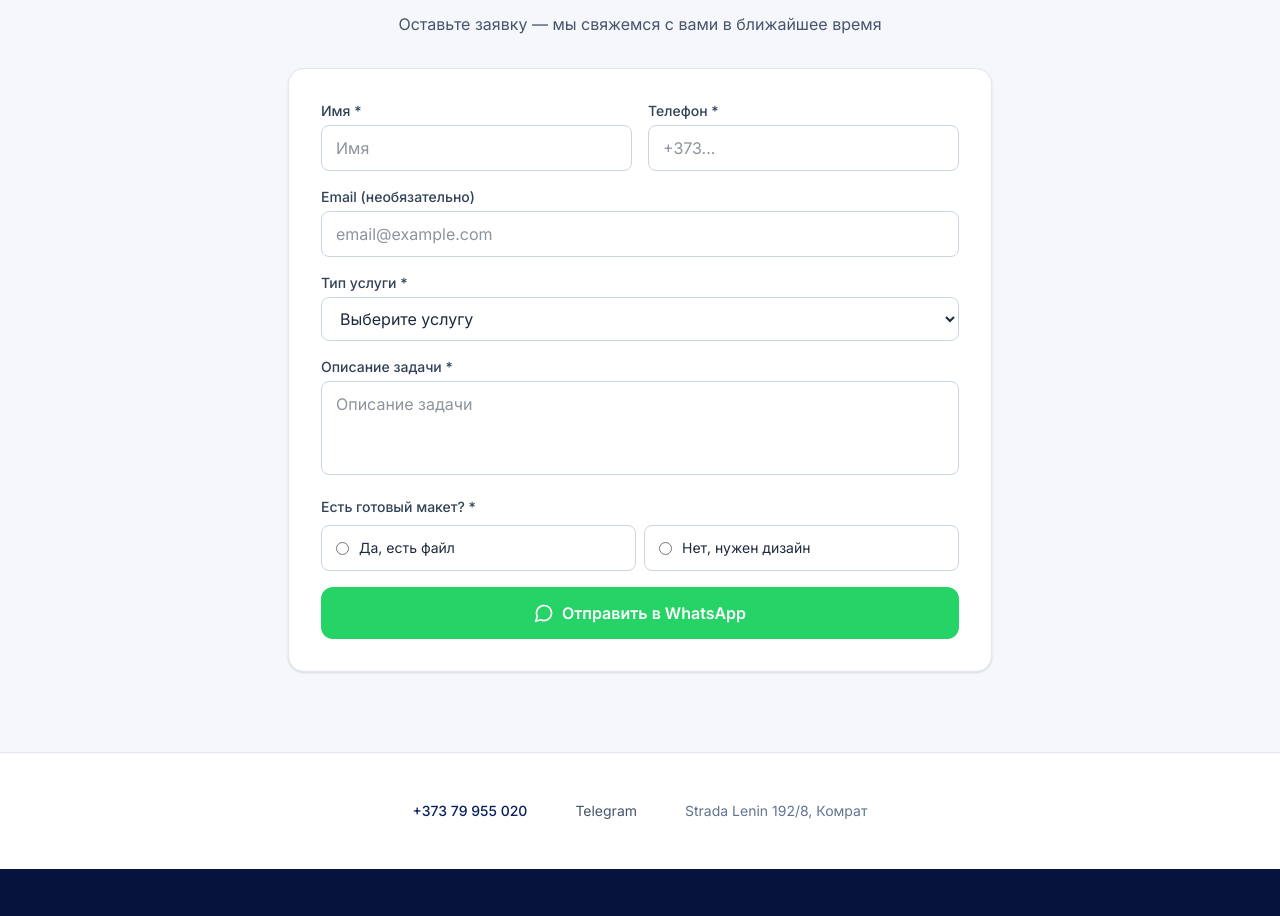
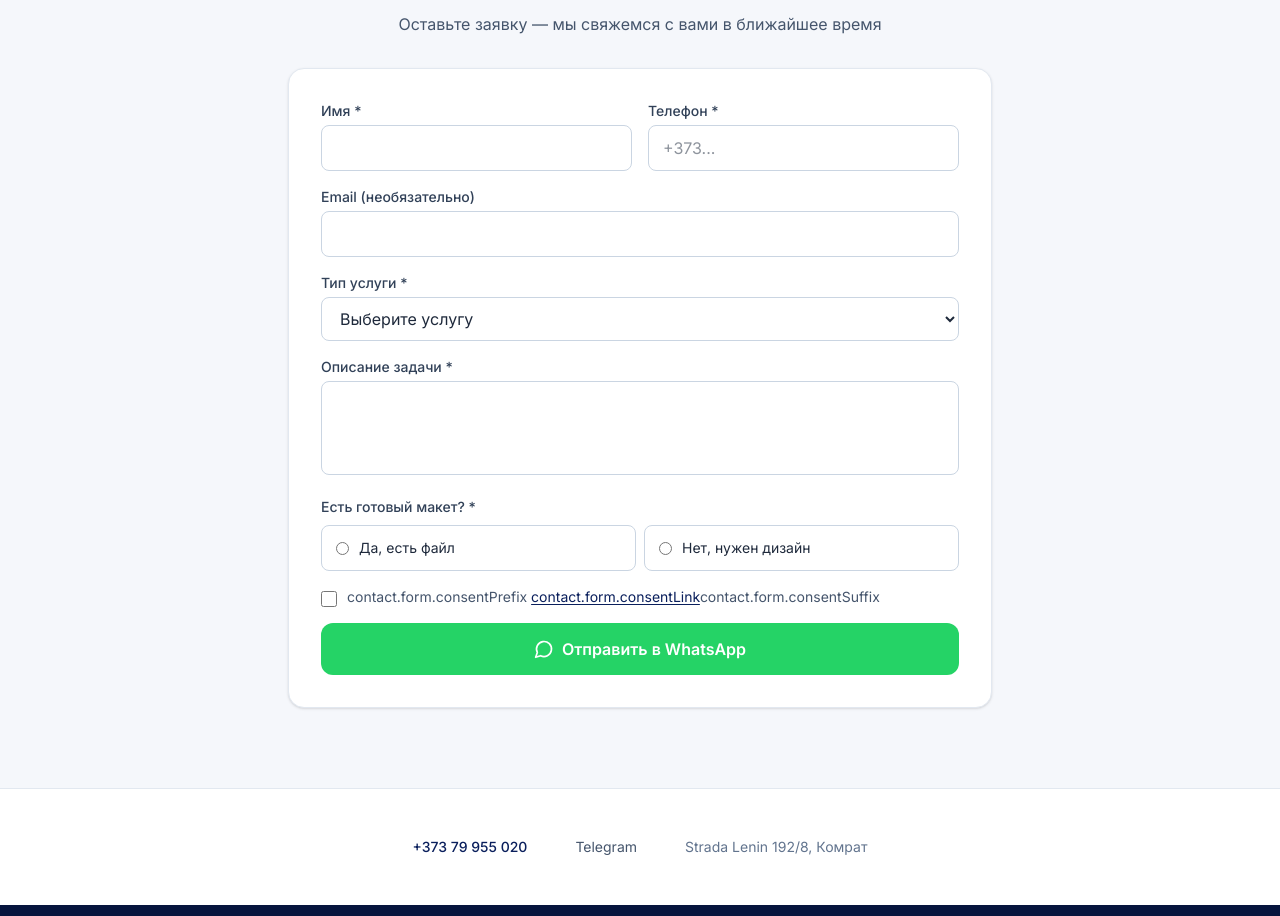
Before and after one commit to digitalsled-md/av-poligraf, a Next.js app: page /ru in a window 1280 px wide. Shown: the part 2950-3866 px from the top of the page. Built offline with nearby package versions, Linux system fonts and the light colour scheme.

Commit message:
feat: privacy consent checkbox required before WhatsApp submit

```diff
--- a/src/components/contact/ContactForm.tsx
+++ b/src/components/contact/ContactForm.tsx
@@ -6,6 +6,7 @@ import { zodResolver } from "@hookform/resolvers/zod";
 import { z } from "zod";
 import { useTranslations, useLocale } from "next-intl";
 import { CheckCircle2, MessageCircle } from "lucide-react";
+import { Link } from "@/i18n/routing";
 
 const WHATSAPP_NUMBER = "37379955020";
 
@@ -17,6 +18,7 @@ type FormData = {
   description: string;
   deadline?: string;
   hasLayout: "yes" | "no";
+  consent: boolean;
 };
 
 export default function ContactForm({ compact = false }: { compact?: boolean }) {
@@ -34,8 +36,9 @@ export default function ContactForm({ compact = false }: { compact?: boolean })
     service: z.string().min(1, t("required")),
     description: z.string().min(5, t("required")),
     deadline: z.string().optional(),
-    hasLayout: z.enum(["yes", "no"], {
-      required_error: t("required"),
+    hasLayout: z.enum(["yes", "no"], { required_error: t("required") }),
+    consent: z.literal(true, {
+      errorMap: () => ({ message: t("consentRequired") }),
     }),
   });
 
@@ -47,13 +50,11 @@ export default function ContactForm({ compact = false }: { compact?: boolean })
     reset,
   } = useForm<FormData>({
     resolver: zodResolver(schema),
-    defaultValues: { hasLayout: undefined },
+    defaultValues: { hasLayout: undefined, consent: false as unknown as true },
   });
 
   const hasLayout = useWatch({ control, name: "hasLayout" });
-
   const services = tServices.raw("items") as { id: string; title: string }[];
-
   const serviceTitle = (id: string) =>
     services.find((s) => s.id === id)?.title ?? id;
 
@@ -66,7 +67,6 @@ export default function ContactForm({ compact = false }: { compact?: boolean })
         : isRo
           ? "Machetă: nu am — am nevoie de design"
           : "Макет: нет — нужен дизайн";
-
     const lines = [
       isRo
         ? "Bună! Solicitare de pe site-ul A&V Poligraf."
@@ -87,7 +87,6 @@ export default function ContactForm({ compact = false }: { compact?: boolean })
         ? `Descriere: ${data.description}`
         : `Описание: ${data.description}`,
     ].filter(Boolean);
-
     return `https://wa.me/${WHATSAPP_NUMBER}?text=${encodeURIComponent(
       lines.join("\n")
     )}`;
@@ -110,18 +109,13 @@ export default function ContactForm({ compact = false }: { compact?: boolean })
             ? "Deschidem WhatsApp cu textul solicitării"
             : "Открываем WhatsApp с текстом заявки"}
         </p>
-        <p className="text-sm text-slate-500 max-w-sm mx-auto">
-          {isRo
-            ? "Dacă chatul nu s-a deschis — apăsați butonul de mai jos."
-            : "Если чат не открылся — нажмите кнопку ниже."}
-        </p>
         <div className="flex flex-col sm:flex-row gap-3 justify-center pt-2">
           {lastWhatsApp && (
             <a
               href={lastWhatsApp}
               target="_blank"
               rel="noopener noreferrer"
-              className="inline-flex items-center justify-center gap-2 px-5 py-2.5 rounded-xl bg-[#25D366] text-white font-medium text-sm hover:brightness-110"
+              className="inline-flex items-center justify-center gap-2 px-5 py-2.5 rounded-xl bg-[#25D366] text-white font-medium text-sm"
             >
               <MessageCircle className="h-4 w-4" />
               WhatsApp
@@ -155,14 +149,12 @@ export default function ContactForm({ compact = false }: { compact?: boolean })
           </label>
           <input
             {...register("name")}
-            className="w-full px-3.5 py-2.5 rounded-lg border border-slate-300 focus:ring-2 focus:ring-[var(--color-accent)] focus:border-transparent outline-none transition"
-            placeholder={t("name")}
+            className="w-full px-3.5 py-2.5 rounded-lg border border-slate-300 focus:ring-2 focus:ring-[var(--color-accent)] outline-none"
           />
           {errors.name && (
             <p className="mt-1 text-xs text-red-500">{errors.name.message}</p>
           )}
         </div>
-
         <div>
           <label className="block text-sm font-medium text-slate-700 mb-1">
             {t("phone")} *
@@ -170,7 +162,7 @@ export default function ContactForm({ compact = false }: { compact?: boolean })
           <input
             {...register("phone")}
             type="tel"
-            className="w-full px-3.5 py-2.5 rounded-lg border border-slate-300 focus:ring-2 focus:ring-[var(--color-accent)] focus:border-transparent outline-none transition"
+            className="w-full px-3.5 py-2.5 rounded-lg border border-slate-300 focus:ring-2 focus:ring-[var(--color-accent)] outline-none"
             placeholder="+373..."
           />
           {errors.phone && (
@@ -178,7 +170,6 @@ export default function ContactForm({ compact = false }: { compact?: boolean })
           )}
         </div>
       </div>
-
       <div>
         <label className="block text-sm font-medium text-slate-700 mb-1">
           {t("email")}
@@ -186,21 +177,16 @@ export default function ContactForm({ compact = false }: { compact?: boolean })
         <input
           {...register("email")}
           type="email"
-          className="w-full px-3.5 py-2.5 rounded-lg border border-slate-300 focus:ring-2 focus:ring-[var(--color-accent)] focus:border-transparent outline-none transition"
-          placeholder="email@example.com"
+          className="w-full px-3.5 py-2.5 rounded-lg border border-slate-300 focus:ring-2 focus:ring-[var(--color-accent)] outline-none"
         />
-        {errors.email && (
-          <p className="mt-1 text-xs text-red-500">{errors.email.message}</p>
-        )}
       </div>
-
       <div>
         <label className="block text-sm font-medium text-slate-700 mb-1">
           {t("service")} *
         </label>
         <select
           {...register("service")}
-          className="w-full px-3.5 py-2.5 rounded-lg border border-slate-300 focus:ring-2 focus:ring-[var(--color-accent)] focus:border-transparent outline-none transition bg-white"
+          className="w-full px-3.5 py-2.5 rounded-lg border border-slate-300 bg-white outline-none"
         >
           <option value="">{t("servicePlaceholder")}</option>
           {services.map((s) => (
@@ -213,7 +199,6 @@ export default function ContactForm({ compact = false }: { compact?: boolean })
           <p className="mt-1 text-xs text-red-500">{errors.service.message}</p>
         )}
       </div>
-
       <div>
         <label className="block text-sm font-medium text-slate-700 mb-1">
           {t("description")} *
@@ -221,8 +206,7 @@ export default function ContactForm({ compact = false }: { compact?: boolean })
         <textarea
           {...register("description")}
           rows={compact ? 3 : 4}
-          className="w-full px-3.5 py-2.5 rounded-lg border border-slate-300 focus:ring-2 focus:ring-[var(--color-accent)] focus:border-transparent outline-none transition resize-none"
-          placeholder={t("description")}
+          className="w-full px-3.5 py-2.5 rounded-lg border border-slate-300 outline-none resize-none"
         />
         {errors.description && (
           <p className="mt-1 text-xs text-red-500">
@@ -230,7 +214,6 @@ export default function ContactForm({ compact = false }: { compact?: boolean })
           </p>
         )}
       </div>
-
       {!compact && (
         <div>
           <label className="block text-sm font-medium text-slate-700 mb-1">
@@ -238,49 +221,36 @@ export default function ContactForm({ compact = false }: { compact?: boolean })
           </label>
           <input
             {...register("deadline")}
-            type="text"
-            className="w-full px-3.5 py-2.5 rounded-lg border border-slate-300 focus:ring-2 focus:ring-[var(--color-accent)] focus:border-transparent outline-none transition"
-            placeholder={isRo ? "de exemplu, 3 zile" : "например, 3 дня"}
+            className="w-full px-3.5 py-2.5 rounded-lg border border-slate-300 outline-none"
           />
         </div>
       )}
-
       <fieldset>
         <legend className="block text-sm font-medium text-slate-700 mb-2">
           {isRo ? "Aveți machetă gata?" : "Есть готовый макет?"} *
         </legend>
         <div className="grid grid-cols-1 sm:grid-cols-2 gap-2">
           <label
-            className={`flex items-center gap-2.5 rounded-lg border px-3.5 py-3 cursor-pointer transition ${
+            className={`flex items-center gap-2.5 rounded-lg border px-3.5 py-3 cursor-pointer ${
               hasLayout === "yes"
                 ? "border-[var(--color-accent)] bg-orange-50/60 ring-1 ring-[var(--color-accent)]"
-                : "border-slate-300 hover:border-slate-400"
+                : "border-slate-300"
             }`}
           >
-            <input
-              type="radio"
-              value="yes"
-              {...register("hasLayout")}
-              className="accent-[var(--color-accent)]"
-            />
-            <span className="text-sm text-slate-800">
+            <input type="radio" value="yes" {...register("hasLayout")} />
+            <span className="text-sm">
               {isRo ? "Da, am fișier" : "Да, есть файл"}
             </span>
           </label>
           <label
-            className={`flex items-center gap-2.5 rounded-lg border px-3.5 py-3 cursor-pointer transition ${
+            className={`flex items-center gap-2.5 rounded-lg border px-3.5 py-3 cursor-pointer ${
               hasLayout === "no"
                 ? "border-[var(--color-accent)] bg-orange-50/60 ring-1 ring-[var(--color-accent)]"
-                : "border-slate-300 hover:border-slate-400"
+                : "border-slate-300"
             }`}
           >
-            <input
-              type="radio"
-              value="no"
-              {...register("hasLayout")}
-              className="accent-[var(--color-accent)]"
-            />
-            <span className="text-sm text-slate-800">
+            <input type="radio" value="no" {...register("hasLayout")} />
+            <span className="text-sm">
               {isRo ? "Nu, am nevoie de design" : "Нет, нужен дизайн"}
             </span>
           </label>
@@ -289,24 +259,39 @@ export default function ContactForm({ compact = false }: { compact?: boolean })
           <p className="mt-1 text-xs text-red-500">{errors.hasLayout.message}</p>
         )}
         {hasLayout === "yes" && (
-          <p className="mt-2 text-xs text-slate-500 leading-snug">
+          <p className="mt-2 text-xs text-slate-500">
             {isRo
-              ? "După trimitere deschideți WhatsApp și atașați fișierul (📎) în chat."
-              : "После отправки откройте WhatsApp и прикрепите файл (📎) в чате."}
-          </p>
-        )}
-        {hasLayout === "no" && (
-          <p className="mt-2 text-xs text-slate-500 leading-snug">
-            {isRo
-              ? "Vom pregăti macheta — descrieți ideea mai sus sau în chat."
-              : "Подготовим макет — опишите идею выше или в чате."}
+              ? "După trimitere atașați fișierul (📎) în WhatsApp."
+              : "После отправки прикрепите файл (📎) в WhatsApp."}
           </p>
         )}
       </fieldset>
-
+      <div>
+        <label className="flex items-start gap-2.5 cursor-pointer">
+          <input
+            type="checkbox"
+            {...register("consent")}
+            className="mt-1 h-4 w-4 accent-[var(--color-accent)]"
+          />
+          <span className="text-xs sm:text-sm text-slate-600 leading-snug">
+            {t("consentPrefix")}{" "}
+            <Link
+              href="/privacy"
+              className="text-[var(--color-brand)] underline underline-offset-2"
+              target="_blank"
+            >
+              {t("consentLink")}
+            </Link>
+            {t("consentSuffix")}
+          </span>
+        </label>
+        {errors.consent && (
+          <p className="mt-1 text-xs text-red-500">{errors.consent.message}</p>
+        )}
+      </div>
       <button
         type="submit"
-        className="w-full flex items-center justify-center gap-2 px-6 py-3.5 text-base font-semibold text-white bg-[#25D366] rounded-xl hover:brightness-110 transition-colors"
+        className="w-full flex items-center justify-center gap-2 px-6 py-3.5 text-base font-semibold text-white bg-[#25D366] rounded-xl hover:brightness-110"
       >
         <MessageCircle className="h-5 w-5" />
         {isRo ? "Trimite pe WhatsApp" : "Отправить в WhatsApp"}
```
